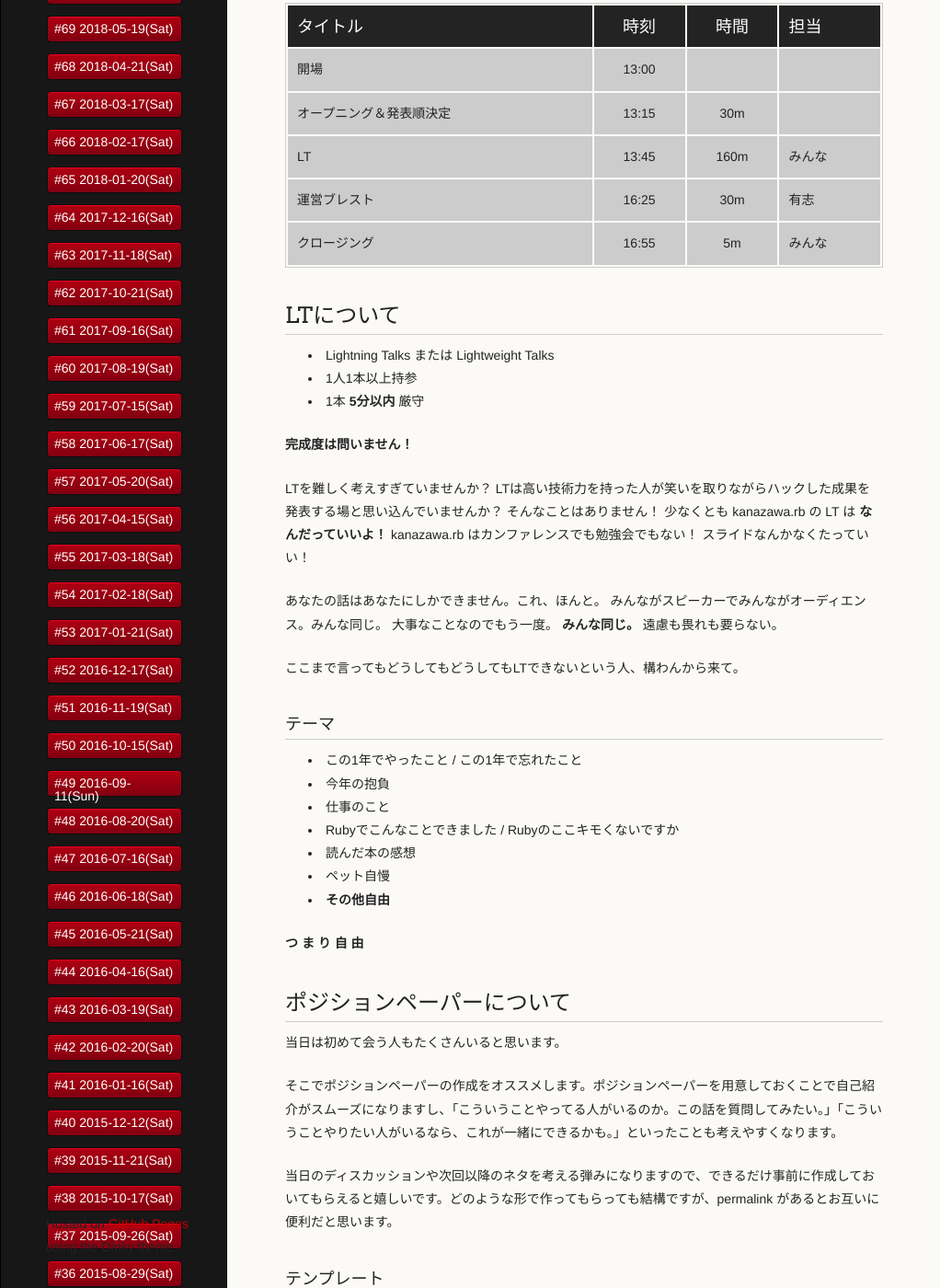
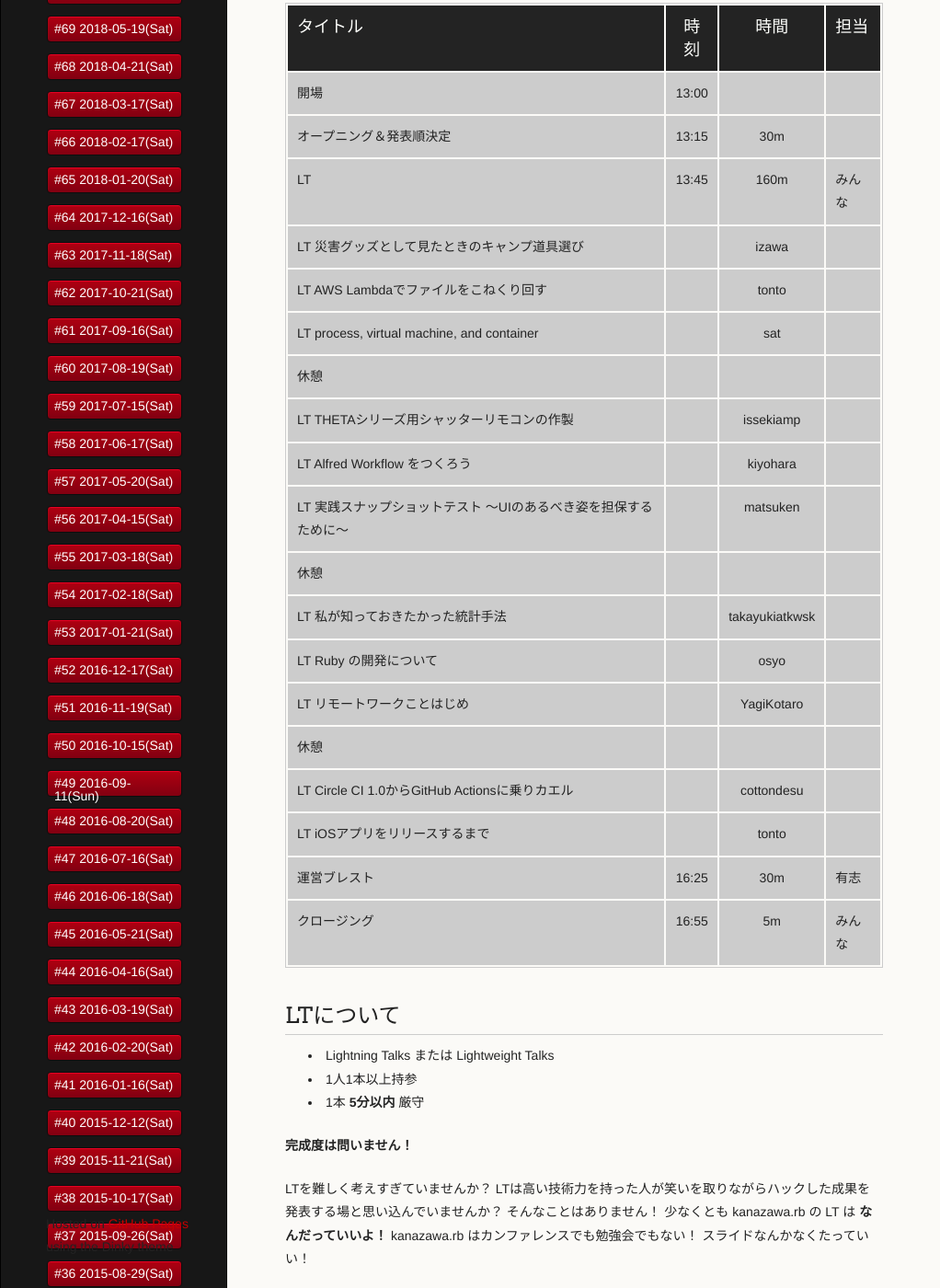
Before and after one commit to kanazawarb/meetup, a Jekyll site: the page built from 93/index.md, in a window 1280 px wide and 1400 px high, scrolled down 1183 px. Shown: the whole window at 92% size, without its empty margins (0-1022 px from the left). Built offline with Jekyll 4.4.1, drawn with Linux system fonts in a browser that asks for light colours; a script that is not in the unit is left out.

Commit message:
add LT schedule

```diff
--- a/93/index.md
+++ b/93/index.md
@@ -60,6 +60,20 @@ LT 大会 - オンライン
 | 開場                              | 13:00 |      |                                                         |
 | オープニング＆発表順決定          | 13:15 | 30m  |                                                         |
 | LT                                | 13:45 | 160m | みんな                                                  |
+| LT 災害グッズとして見たときのキャンプ道具選び                    | | izawa |
+| LT AWS Lambdaでファイルをこねくり回す                            | | tonto |
+| LT process, virtual machine, and container                       | | sat |
+| 休憩                                                             | | |
+| LT THETAシリーズ用シャッターリモコンの作製                       | | issekiamp|
+| LT Alfred Workflow をつくろう                                    | | kiyohara |
+| LT 実践スナップショットテスト 〜UIのあるべき姿を担保するために〜 | | matsuken |
+| 休憩                                                             | | |
+| LT 私が知っておきたかった統計手法                                | | takayukiatkwsk |
+| LT Ruby の開発について                                           | | osyo |
+| LT リモートワークことはじめ                                      | | YagiKotaro |
+| 休憩                                                             | | |
+| LT Circle CI 1.0からGitHub Actionsに乗りカエル                   | | cottondesu |
+| LT iOSアプリをリリースするまで                                   | | tonto |
 | 運営ブレスト                      | 16:25 | 30m  | 有志                                                    |
 | クロージング                      | 16:55 | 5m   | みんな                                                  |
 
```
